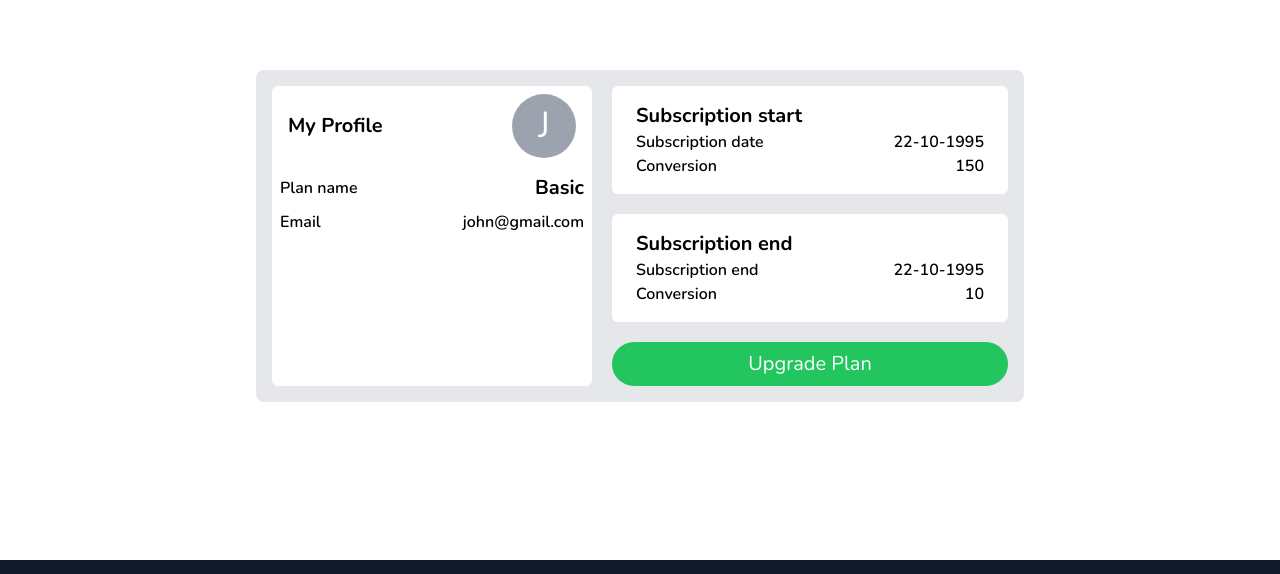
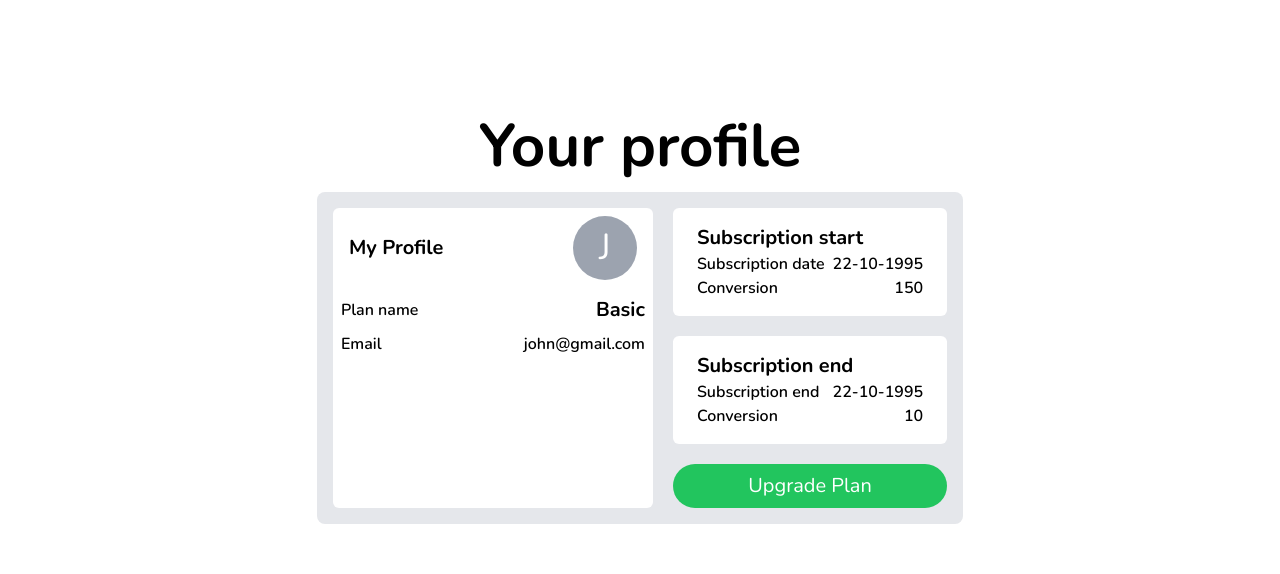
Before and after one commit to SnipScript/screenToCode, a React (Vite) app in the folder frontend/: page /profile in a window 1280 px wide. Shown: the part 168-742 px from the top of the page. Built offline with nearby package versions, Linux system fonts and the light colour scheme; no server answers.

Commit message:
last update

```diff
--- a/frontend/src/components/Navbar.jsx
+++ b/frontend/src/components/Navbar.jsx
@@ -100,14 +100,10 @@ const Navbar = () => {
       {/* Mobile menu, show/hide based on menu state */}
       {isMenuOpen && (
         <div className="md:hidden">
-          <div className="px-2 pt-2 pb-3 space-y-1 bg-white shadow-lg sm:px-3">
+          <div className="flex flex-col gap-2 px-2 pt-2 pb-3 space-y-1 bg-white shadow-lg sm:px-3">
             {menu.map((item, i) => (
-              <Link
-                className={`block px-3 py-2 rounded-md text-base font-medium ${
-                  isActive(item.link)
-                    ? "text-primary-600 bg-primary-50"
-                    : "text-gray-700 hover:bg-gray-50 hover:text-primary-600"
-                }`}
+              <NavLink
+                className={`border-b   !border-transparent font-medium transition-colors duration-200 text-grayColor `}
                 onClick={() => {
                   setIsMenuOpen(false);
                 }}
@@ -115,8 +111,52 @@ const Navbar = () => {
                 key={i}
               >
                 {item.label}
-              </Link>
+              </NavLink>
             ))}
+            {token && (
+              <NavLink
+                onClick={() => {
+                  setIsMenuOpen(false);
+                }}
+                to="/profile"
+                className={`border-b  !border-transparent font-medium transition-colors duration-200 text-grayColor `}
+              >
+                Profile
+              </NavLink>
+            )}
+
+            <NavLink
+              onClick={() => {
+                setIsMenuOpen(false);
+              }}
+              to="/conversion"
+              className="flex items-center gap-1 cursor-pointer !border-transparent  "
+            >
+              <span className="text-lg">Conversion</span>
+              <p className="flex items-center justify-center w-6 h-6 p-1 font-bold text-white bg-red-500 rounded-full ">
+                10
+              </p>
+            </NavLink>
+            {!token && (
+              <NavLink
+                onClick={() => {
+                  setIsMenuOpen(false);
+                }}
+                className={`border-b  !border-transparent font-medium transition-colors duration-200 text-grayColor`}
+                to={"/auth"}
+                key={"/auth"}
+              >
+                Login
+              </NavLink>
+            )}
+            {token && (
+              <NavLink
+                onClick={handleLogOut}
+                className={`border-b  !border-transparent font-medium transition-colors duration-200 text-grayColor`}
+              >
+                Logout
+              </NavLink>
+            )}
           </div>
         </div>
       )}
--- a/frontend/src/pages/PricingPlan.jsx
+++ b/frontend/src/pages/PricingPlan.jsx
@@ -8,6 +8,7 @@ import SapceBottom from "../common/SapceBottom";
 import CommonHeader from "../common/CommonHeader";
 import axios from "axios";
 import Cookies from "js-cookie";
+import Loading from "../section/Homepage/Loading";
 const pricingPlans = [
   {
     name: "Free Plan",
@@ -63,16 +64,13 @@ const pricingPlans = [
 ];
 
 const PricingPage = () => {
+  const list = new Array(5).fill(null);
   const [billingCycle, setBillingCycle] = useState("monthly");
   const baseurl = process.env.VITE_BACKEND_URL;
   const [loading, setLoading] = useState(false);
+  const [isLoading, setIsLoading] = useState(false);
   const token = Cookies.get("accessToken");
-
   const [data, setData] = useState(null);
-  const [isLoading, setIsLoading] = useState(false);
-
-  console.log("data", data);
-  console.log("isLoading", isLoading);
 
   const fetchData = async () => {
     setIsLoading(true);
@@ -81,7 +79,6 @@ const PricingPage = () => {
         headers: { Authorization: `Bearer ${token}` },
       });
       setData(res.data);
-      console.log("res", res);
     } catch (error) {
       console.log("Data fetching error", error);
     } finally {
@@ -127,7 +124,9 @@ const PricingPage = () => {
               setBillingCycle={setBillingCycle}
             />
             <div className="grid w-full max-w-6xl grid-cols-1 gap-6 py-10 mx-auto md:grid-cols-2 lg:grid-cols-3 xl:grid-cols-3">
-              {data?.data?.map((item, index) => (
+              {isLoading
+                ? list.map((item, i) => <Loading key={i} />)
+                : data?.data?.map((item, index) => (
                     <div
                       key={index}
                       className="bg-white shadow-md  flex flex-col gap-6  text-grayColor hover:bg-grayColor rounded-xl hover:translate-y-[-10px]  duration-500  hover:text-white px-6 py-8 group transition-all cursor-pointer  "
@@ -161,7 +160,9 @@ const PricingPage = () => {
                                 <BsCheck />
                               </span>
                             </div>
-                        <p className="text-lg font-medium ">{feature.name}</p>
+                            <p className="text-lg font-medium ">
+                              {feature.name}
+                            </p>
                           </div>
                         ))}
                       </div>
--- a/frontend/src/pages/Profile.jsx
+++ b/frontend/src/pages/Profile.jsx
@@ -5,27 +5,32 @@ import { Link } from "react-router-dom";
 const Profile = () => {
   const user = "john@gmail.com";
   return (
-    <div className="py-10">
     <CommonContainer>
-        <div className="flex items-center justify-center w-full min-h-[calc(100vh-232px)] font-Nunito ">
-          <h2></h2>
-          <div className="flex w-full max-w-3xl gap-5 p-4 bg-gray-200 rounded-lg ">
+      <div className=" max-sm:py-10 font-Nunito">
+        <div className="flex items-center justify-center w-full sm:min-h-screen ">
+          <div>
+            <h2 className="py-4 text-3xl font-bold text-center sm:text-6xl ">
+              Your profile
+            </h2>
+            <div className="flex flex-col w-full max-w-4xl gap-5 p-4 bg-gray-200 rounded-lg sm:flex-row ">
               <div className="flex flex-col  gap-2 pb-2 bg-white w-[320px] rounded-md">
                 {/* <img className="w-full mix-blend-multiply" src={man} alt="" /> */}
 
                 <div className="flex items-center justify-between px-2 ">
                   <h2 className="px-2 text-xl font-bold">My Profile</h2>
                   <div className="flex items-center justify-center w-16 h-16 m-2 text-white bg-gray-400 rounded-full">
-                  <p className="p-1 text-4xl uppercase ">{user.split("")[0]}</p>
+                    <p className="p-1 text-4xl uppercase ">
+                      {user.split("")[0]}
+                    </p>
                   </div>
                 </div>
 
-              <div className="flex items-center justify-between px-2 ">
+                <div className="flex items-center justify-between gap-2 px-2 ">
                   <h2 className="font-semibold ">Plan name</h2>
                   <h2 className="text-xl font-bold ">Basic</h2>
                 </div>
 
-              <div className="flex items-center justify-between px-2 ">
+                <div className="flex items-center justify-between gap-2 px-2 ">
                   <h2 className="font-semibold ">Email </h2>
                   <h2 className="font-semibold ">john@gmail.com</h2>
                 </div>
@@ -33,22 +38,22 @@ const Profile = () => {
               <div className="flex flex-col flex-1 gap-5 ">
                 <div className="w-full p-4 bg-white rounded-md">
                   <h2 className="px-2 text-xl font-bold">Subscription start</h2>
-                <div className="flex items-center justify-between px-2">
+                  <div className="flex items-center justify-between gap-2 px-2">
                     <h2 className="font-semibold ">Subscription date</h2>
                     <h2 className="font-semibold ">22-10-1995</h2>
                   </div>
-                <div className="flex items-center justify-between px-2">
+                  <div className="flex items-center justify-between gap-2 px-2">
                     <h2 className="font-semibold ">Conversion</h2>
                     <h2 className="font-semibold ">150</h2>
                   </div>
                 </div>
                 <div className="w-full p-4 bg-white rounded-md">
                   <h2 className="px-2 text-xl font-bold">Subscription end</h2>
-                <div className="flex items-center justify-between px-2">
+                  <div className="flex items-center justify-between gap-2 px-2">
                     <h2 className="font-semibold ">Subscription end</h2>
                     <h2 className="font-semibold ">22-10-1995</h2>
                   </div>
-                <div className="flex items-center justify-between px-2 ">
+                  <div className="flex items-center justify-between gap-2 px-2 ">
                     <h2 className="font-semibold ">Conversion</h2>
                     <h2 className="font-semibold ">10</h2>
                   </div>
@@ -61,8 +66,9 @@ const Profile = () => {
               </div>
             </div>
           </div>
+        </div>
+      </div>
     </CommonContainer>
-    </div>
   );
 };
 
--- a/frontend/src/section/Homepage/Pricing.jsx
+++ b/frontend/src/section/Homepage/Pricing.jsx
@@ -124,7 +124,7 @@ const Pricing = ({ data, isLoading }) => {
         </div>
         <div className="grid max-w-6xl grid-cols-1 gap-6 mx-auto md:grid-cols-2 lg:grid-cols-3 xl:grid-cols-3 ">
           {isLoading
-            ? list.map(() => <Loading />)
+            ? list.map((item, i) => <Loading key={i} />)
             : data?.data?.map((item, index) => (
                 <Card
                   key={index}
```
Lines whose indentation alone changed are shown as unchanged.
